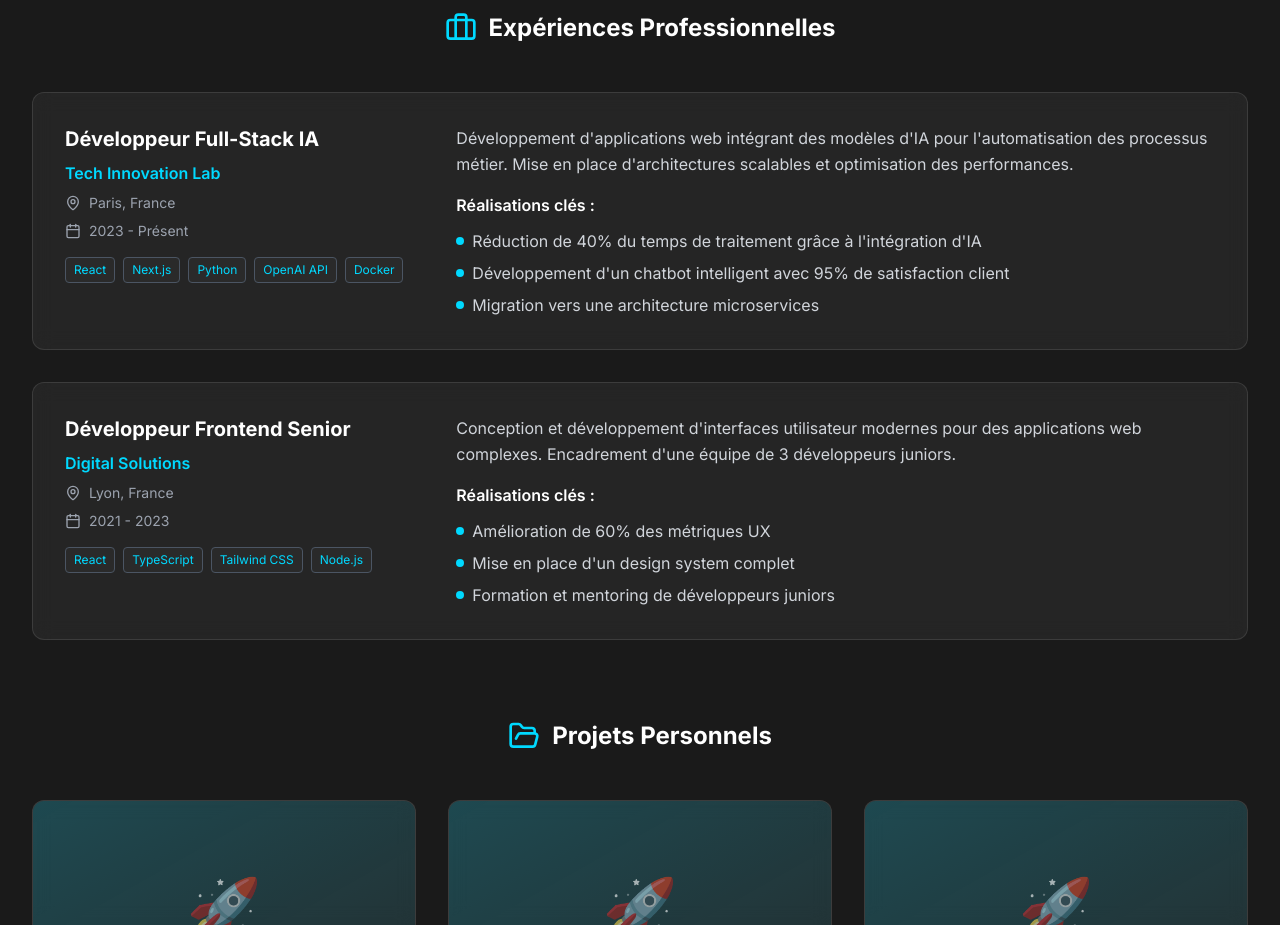
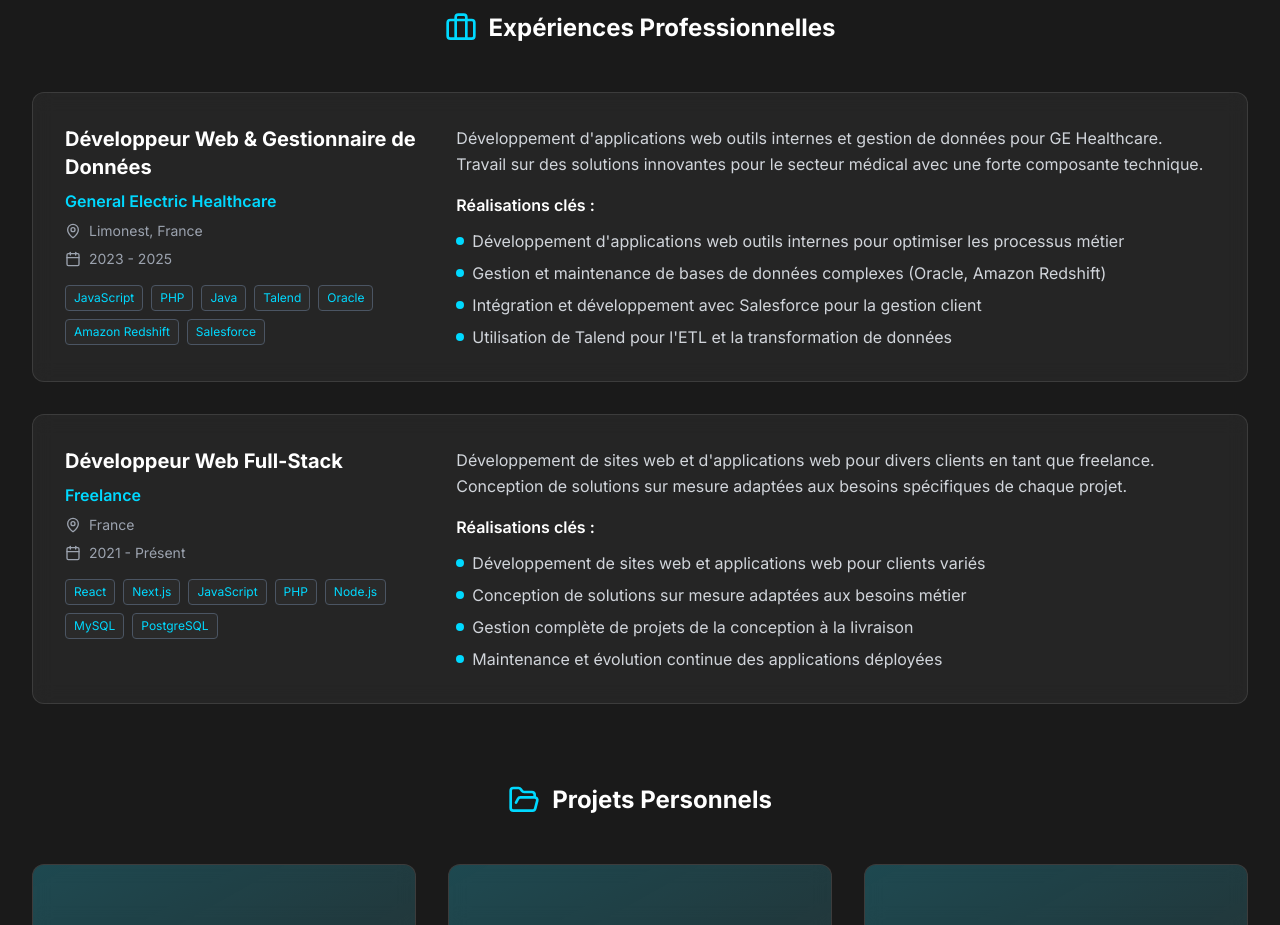
Before and after one commit to cedricdsst/portfolio, a Next.js app: page / in a window 1280 px wide. Shown: the part 3720-4645 px from the top of the page. Built offline with nearby package versions, Linux system fonts and the light colour scheme.

Commit message:
updated professional experiences

```diff
--- a/app/components/ExperienceSection.tsx
+++ b/app/components/ExperienceSection.tsx
@@ -12,30 +12,32 @@ const ExperienceSection = () => {
 
     const experiences = [
         {
-            company: "Tech Innovation Lab",
-            position: "Développeur Full-Stack IA",
-            location: "Paris, France",
-            period: "2023 - Présent",
-            description: "Développement d'applications web intégrant des modèles d'IA pour l'automatisation des processus métier. Mise en place d'architectures scalables et optimisation des performances.",
+            company: "General Electric Healthcare",
+            position: "Développeur Web & Gestionnaire de Données",
+            location: "Limonest, France",
+            period: "2023 - 2025",
+            description: "Développement d'applications web outils internes et gestion de données pour GE Healthcare. Travail sur des solutions innovantes pour le secteur médical avec une forte composante technique.",
             achievements: [
-                "Réduction de 40% du temps de traitement grâce à l'intégration d'IA",
-                "Développement d'un chatbot intelligent avec 95% de satisfaction client",
-                "Migration vers une architecture microservices"
+                "Développement d'applications web outils internes pour optimiser les processus métier",
+                "Gestion et maintenance de bases de données complexes (Oracle, Amazon Redshift)",
+                "Intégration et développement avec Salesforce pour la gestion client",
+                "Utilisation de Talend pour l'ETL et la transformation de données"
             ],
-            technologies: ["React", "Next.js", "Python", "OpenAI API", "Docker"]
+            technologies: ["JavaScript", "PHP", "Java", "Talend", "Oracle", "Amazon Redshift", "Salesforce"]
         },
         {
-            company: "Digital Solutions",
-            position: "Développeur Frontend Senior",
-            location: "Lyon, France",
-            period: "2021 - 2023",
-            description: "Conception et développement d'interfaces utilisateur modernes pour des applications web complexes. Encadrement d'une équipe de 3 développeurs juniors.",
+            company: "Freelance",
+            position: "Développeur Web Full-Stack",
+            location: "France",
+            period: "2021 - Présent",
+            description: "Développement de sites web et d'applications web pour divers clients en tant que freelance. Conception de solutions sur mesure adaptées aux besoins spécifiques de chaque projet.",
             achievements: [
-                "Amélioration de 60% des métriques UX",
-                "Mise en place d'un design system complet",
-                "Formation et mentoring de développeurs juniors"
+                "Développement de sites web et applications web pour clients variés",
+                "Conception de solutions sur mesure adaptées aux besoins métier",
+                "Gestion complète de projets de la conception à la livraison",
+                "Maintenance et évolution continue des applications déployées"
             ],
-            technologies: ["React", "TypeScript", "Tailwind CSS", "Node.js"]
+            technologies: ["React", "Next.js", "JavaScript", "PHP", "Node.js", "MySQL", "PostgreSQL"]
         }
     ]
 
```
